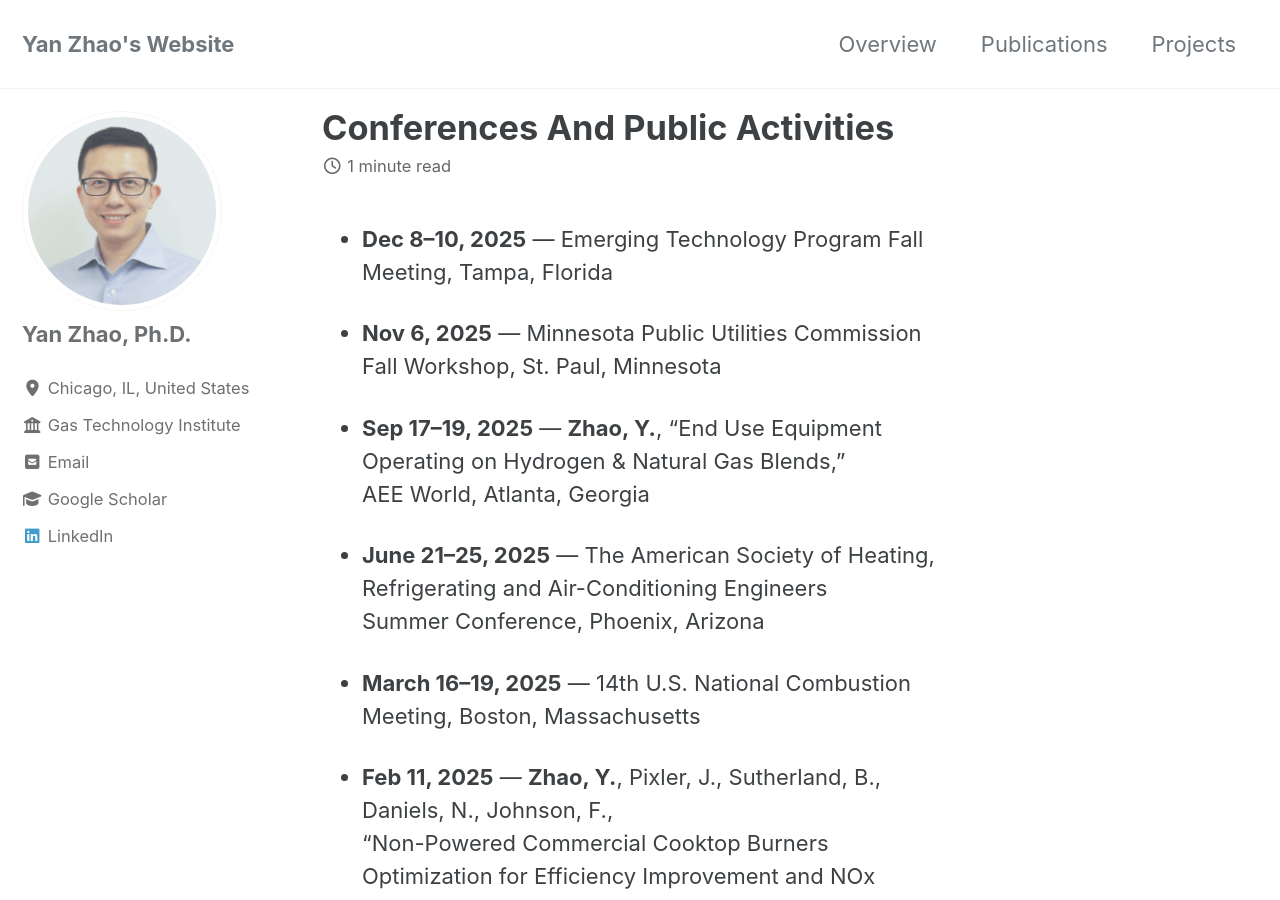
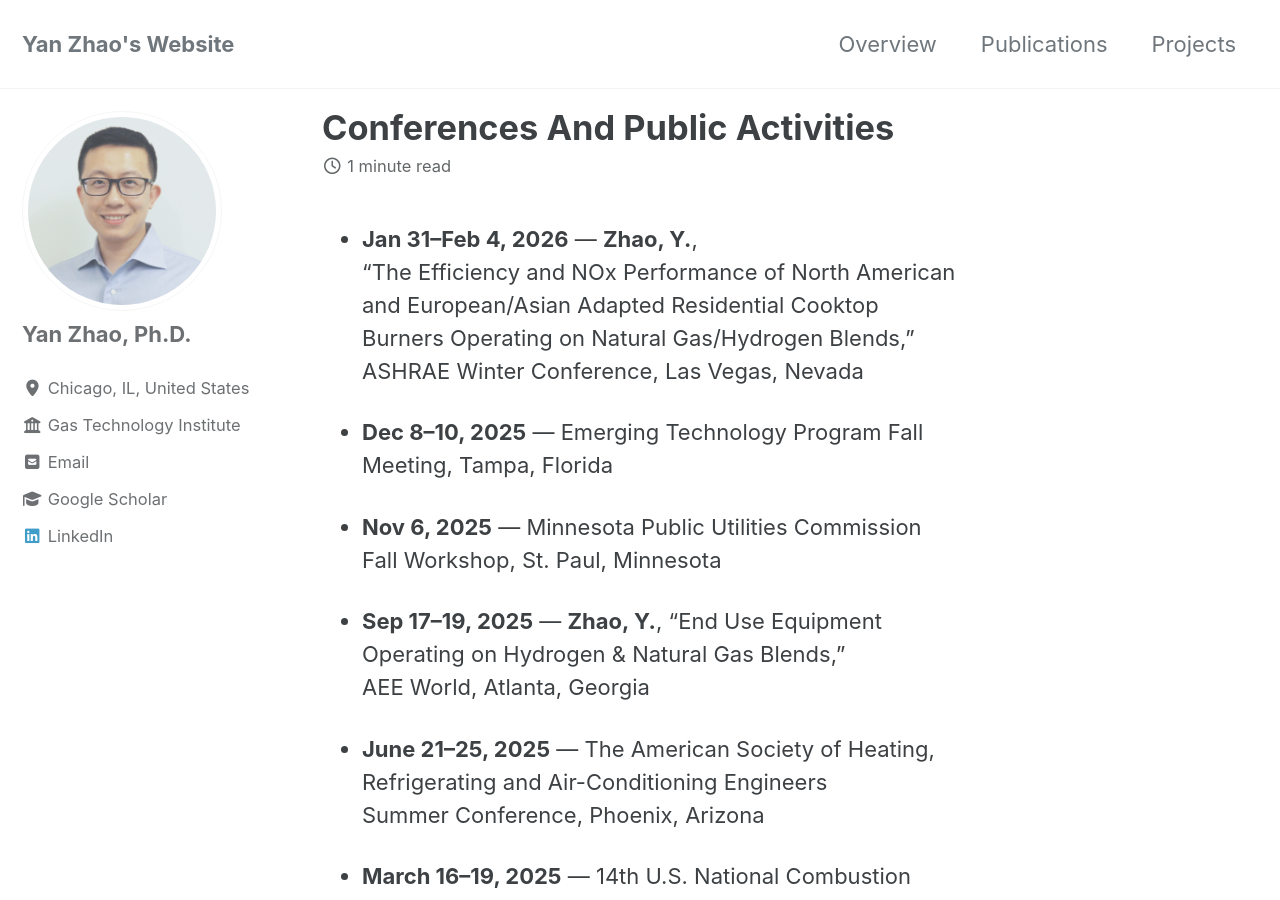
Before and after one commit to yanzhaoenergy/yanzhaoenergy.github.io, a Jekyll site: the page built from _posts/2026-01-12-conferences-and-public-activities.md, in a window 1280 px wide and 900 px high. Built offline with Jekyll 4.4.1, drawn with Linux system fonts in a browser that asks for light colours; cached includes are drawn as plain includes.

Commit message:
Update 2026-01-12-conferences-and-public-activities.md

```diff
--- a/_posts/2026-01-12-conferences-and-public-activities.md
+++ b/_posts/2026-01-12-conferences-and-public-activities.md
@@ -1,3 +1,7 @@
+- **Jan 31–Feb 4, 2026** — **Zhao, Y.**,
+  “The Efficiency and NOx Performance of North American and European/Asian Adapted Residential Cooktop Burners Operating on Natural Gas/Hydrogen Blends,”
+  ASHRAE Winter Conference, Las Vegas, Nevada
+
 - **Dec 8–10, 2025** — Emerging Technology Program Fall Meeting, Tampa, Florida
 
 - **Nov 6, 2025** — Minnesota Public Utilities Commission Fall Workshop, St. Paul, Minnesota
```
